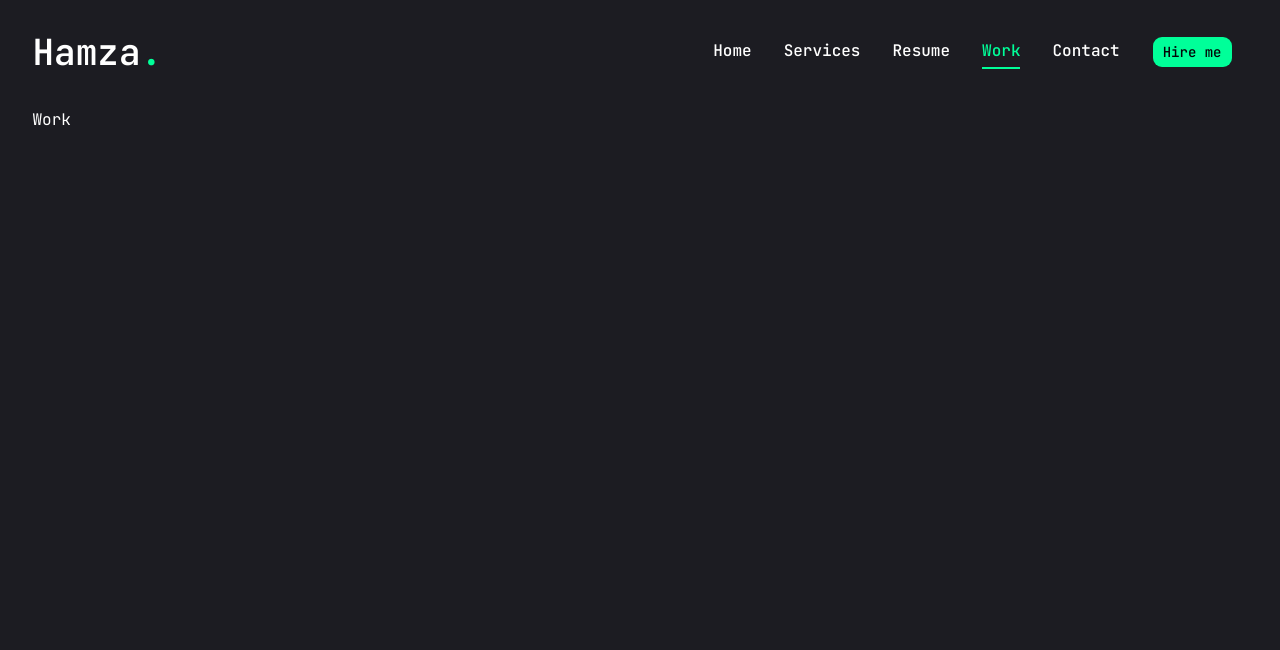
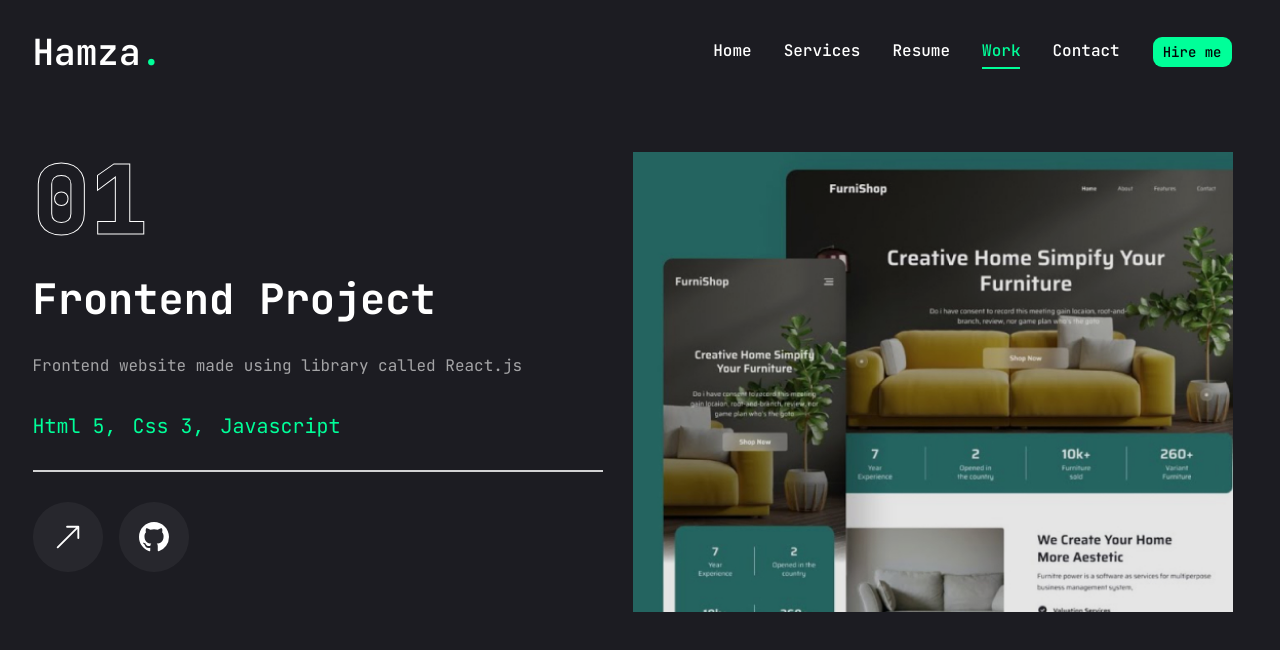
Before and after one commit to Hamza11067/portfolio, a Next.js app: page /work in a window 1280 px wide. Shown: the top 650 px of the page. Built offline with nearby package versions, Linux system fonts and the light colour scheme.

Commit message:
Works page about to be completed

```diff
--- a/app/work/page.jsx
+++ b/app/work/page.jsx
@@ -1,8 +1,166 @@
+"use client";
+
+import { motion } from "framer-motion";
+import { Swiper, SwiperSlide } from "swiper/react";
+import "swiper/css";
+import { BsArrowUpRight, BsGithub } from "react-icons/bs";
+import {
+  Tooltip,
+  TooltipContent,
+  TooltipProvider,
+  TooltipTrigger,
+} from "@/components/ui/tooltip";
+import Link from "next/link";
+import Image from "next/image";
+import { useState } from "react";
+import WorkSliderBtns from "../../components/WorkSliderBtns"
+
+const projects = [
+  {
+    num: "01",
+    category: "frontend",
+    title: "project 1",
+    description: "Frontend website made using library called React.js",
+    stack: [{ name: "Html 5" }, { name: "Css 3" }, { name: "Javascript" }],
+    image: "/assets/work/thumb1.png",
+    live: "",
+    github: "",
+  },
+  {
+    num: "02",
+    category: "fullstack",
+    title: "project 2",
+    description: "Fullstack website made using framework called Next.js",
+    stack: [{ name: "Next.js" }, { name: "Tailwind" }, { name: "Node.js" }],
+    image: "/assets/work/thumb2.png",
+    live: "",
+    github: "",
+  },
+  {
+    num: "03",
+    category: "fullstack",
+    title: "project 3",
+    description: "Frontend website made using library called React.js",
+    stack: [{ name: "Next.js" }, { name: "Tailwind" }],
+    image: "/assets/work/thumb3.png",
+    live: "",
+    github: "",
+  },
+];
 
 const Work = () => {
+  const [project, setProject] = useState(projects[0]);
+
+  const handleSlideChange = (swiper) => {
+    // get current slide Index
+    const currentIndex = swiper.activeIndex;
+    // update the project according to currentIndex
+    setProject(projects[currentIndex]);
+  };
+
   return (
-    <div>Work</div>
-  )
-}
+    <motion.section
+      initial={{ opacity: 0 }}
+      animate={{
+        opacity: 1,
+        transition: { delay: 2.4, duration: 0.4, ease: "easeIn" },
+      }}
+      className="min-h-[80vh] flex flex-col justify-center py-12 xl:px-0"
+    >
+      <div className="container mx-auto">
+        <div className="flex flex-col xl:flex-row xl:gap-7.5">
+          <div className="w-full xl:w-[50%] xl:h-115 flex flex-col xl:justify-between order-2 xl:order-0">
+            <div className="flex flex-col gap-7.5 h-[50%]">
+              {/* outline num */}
+              <div className="text-8xl leading-none font-extrabold text-transparent [-webkit-text-stroke:1px_#ffffff]">
+                {project.num}
+              </div>
+              {/* project category */}
+              <h2 className="text-[42px] font-bold leading-none text-white group-hover:text-accent transition-all duration-500 capitalize">
+                {project.category} project
+              </h2>
+              {/* project description */}
+              <p className="text-white/60">{project.description}</p>
+              {/* stack */}
+              <ul className="flex gap-4">
+                {project.stack.map((item, index) => {
+                  return (
+                    <li key={index} className="text-xl text-accent">
+                      {item.name}
+                      {/* removing the last comma */}
+                      {index !== project.stack.length - 1 && ","}
+                    </li>
+                  );
+                })}
+              </ul>
+              {/* border */}
+              <div className="border border-white/80"></div>
+              {/* buttons */}
+              <div className="flex items-center gap-4">
+                {/* Live Project Button */}
+                <Link href={project.live}>
+                  <TooltipProvider delayDuration={100}>
+                    <Tooltip>
+                      <TooltipTrigger className="w-17.5 h-17.5 rounded-full bg-white/5 cursor-pointer flex justify-center items-center group">
+                        <BsArrowUpRight className="text-white text-3xl group-hover:text-accent" />
+                      </TooltipTrigger>
+                      <TooltipContent>
+                        <p>Live project</p>
+                      </TooltipContent>
+                    </Tooltip>
+                  </TooltipProvider>
+                </Link>
+                {/* Github Project Button */}
+                <Link href={project.github}>
+                  <TooltipProvider delayDuration={100}>
+                    <Tooltip>
+                      <TooltipTrigger className="w-17.5 h-17.5 rounded-full bg-white/5 cursor-pointer flex justify-center items-center group">
+                        <BsGithub className="text-white text-3xl group-hover:text-accent" />
+                      </TooltipTrigger>
+                      <TooltipContent>
+                        <p>Github</p>
+                      </TooltipContent>
+                    </Tooltip>
+                  </TooltipProvider>
+                </Link>
+              </div>
+            </div>
+          </div>
+          {/* Swiper */}
+          <div className="w-full xl:w-[50%]">
+            <Swiper
+              spaceBetween={30}
+              slidesPerView={1}
+              className="xl:h-130 mb-12"
+              onSlideChange={handleSlideChange}
+            >
+              {projects.map((project, index) => {
+                return (
+                  <SwiperSlide key={index} className="w-full">
+                    <div className="h-115 relative group flex justify-center items-center bg-white/90">
+                      {/* overlay */}
+                      <div className="absolute top-0 bottom-0 w-full h-full bg-black/10 z-10"></div>
+                      {/* Image */}
+                      <div className="relative w-full h-full">
+                        <Image
+                          src={project.image}
+                          fill
+                          className="object-cover"
+                          alt=""
+                        />
+                      </div>
+                    </div>
+                  </SwiperSlide>
+                );
+              })}
+              {/* slider buttons */}
+              <WorkSliderBtns/>
+            </Swiper>
+          </div>
+        </div>
+      </div>
+    </motion.section>
+  );
+};
 
-export default Work
+export default Work;
--- a/package.json
+++ b/package.json
@@ -20,6 +20,8 @@
     "react-dom": "19.2.4",
     "react-icons": "^5.6.0",
     "shadcn": "^4.7.0",
+    "swiper": "^12.1.4",
+    "swiper.js": "^1.0.0",
     "tailwind-merge": "^3.5.0",
     "tw-animate-css": "^1.4.0"
   },
```
Also changed, not shown: 2 other files (tests, documents, lock files or other folders).
